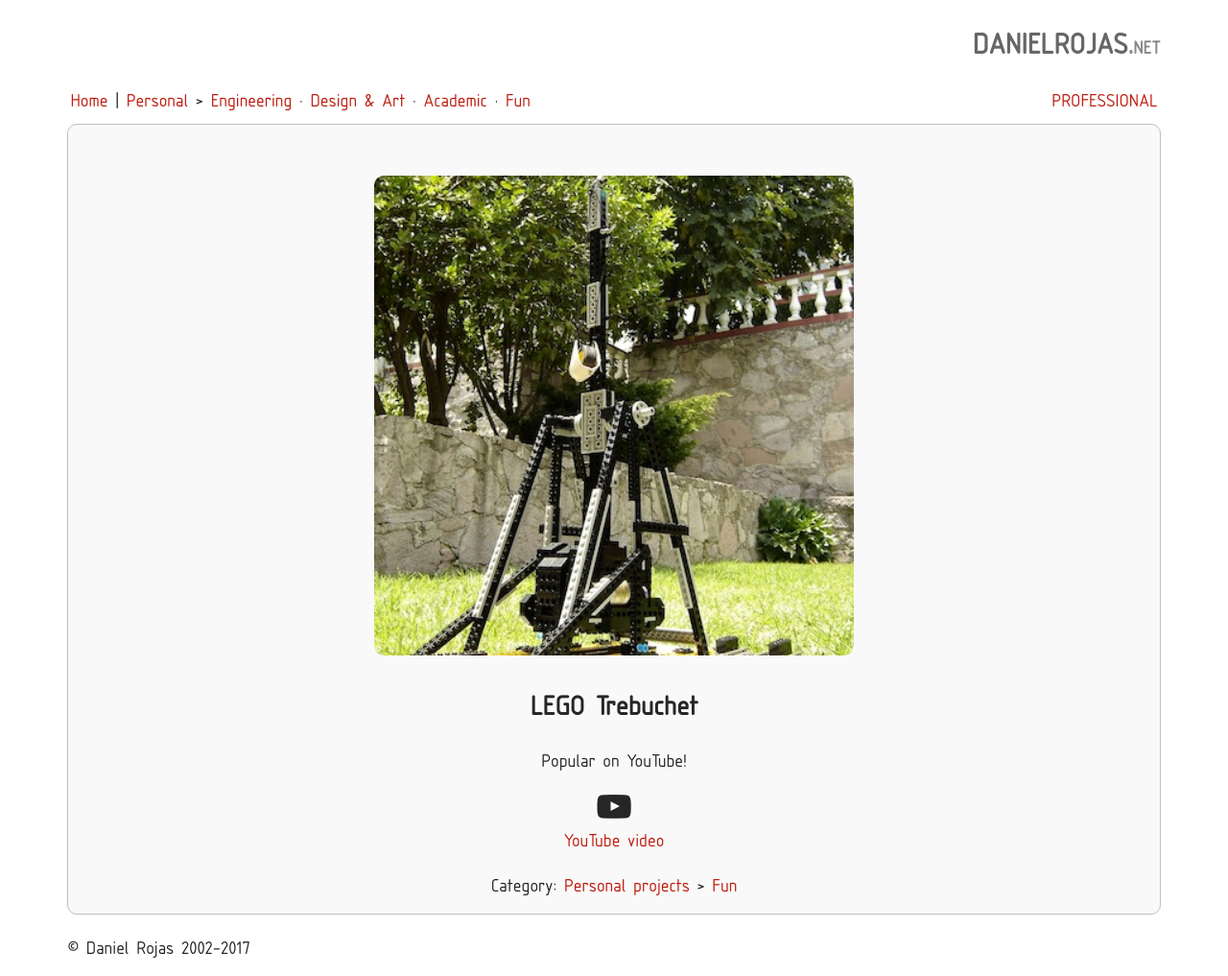
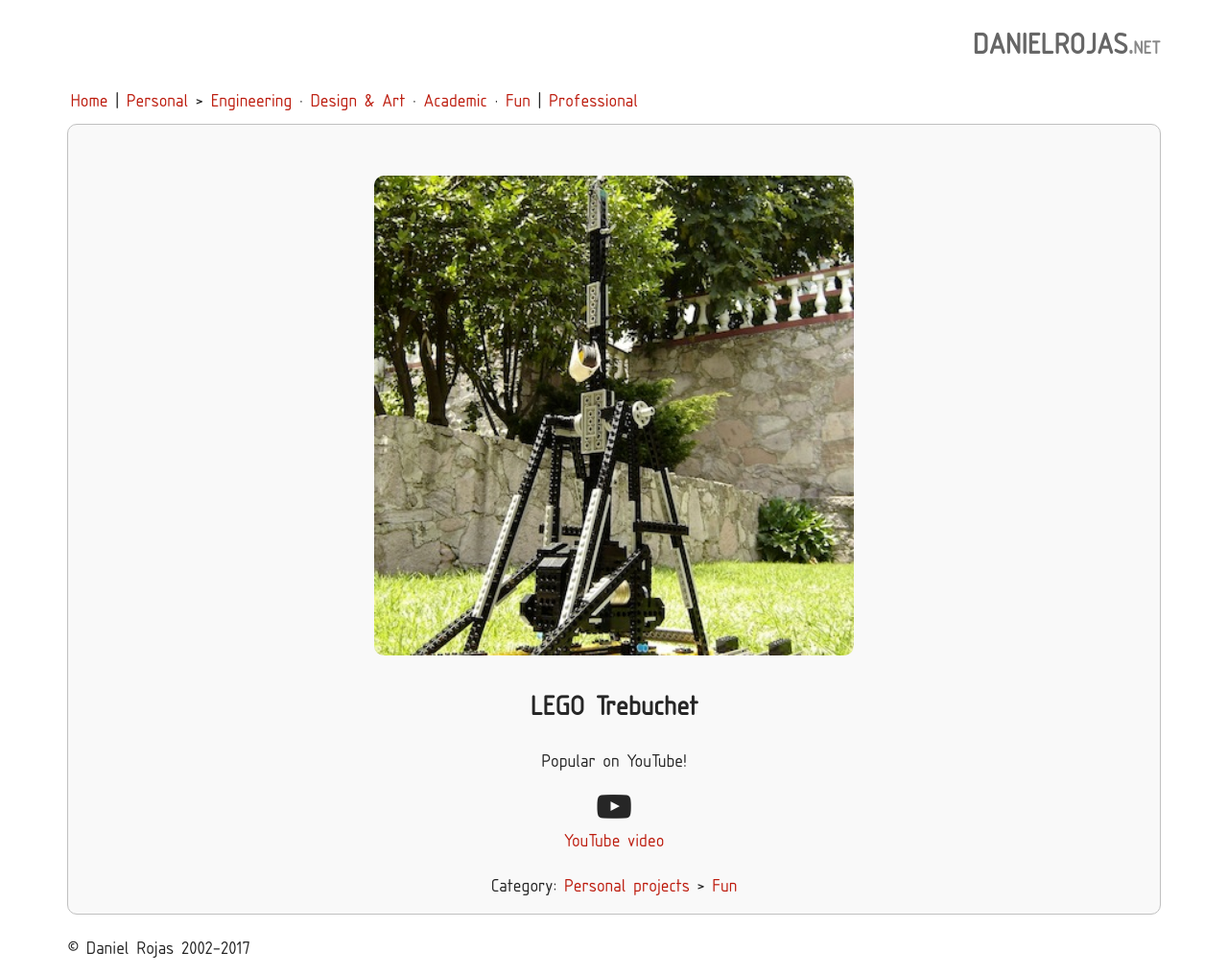
Before and after one commit to 17o2/17o2.github.io, a Jekyll site: the page built from _projects/legotreb.md, in a window 1280 px wide. Shown: the whole page at 96% size. Built offline with Jekyll 4.4.1, drawn with Linux system fonts in a browser that asks for light colours; nearby versions of some CDN libraries.

Commit message:
Change navbar layout

```diff
--- a/_includes/header.html
+++ b/_includes/header.html
@@ -29,12 +29,12 @@
 				{% endif %}
 				{% endfor %}
 
-			</td>
-			<td align="right">
+			<!-- </td>
+			<td align="right"> -->
 				{% if page.category == "personal" %}
-				<a href="{{ "/professional" }}"> PROFESSIONAL </a>
+				| <a href="{{ "/professional" }}"> Professional </a>
 				{% else if page.category == "professional" %}
-				<a href="{{ "/personal" }}"> PERSONAL </a>
+				| <a href="{{ "/personal" }}"> Personal </a>
 				{% endif %}
 			</td>
 		</tr>
```
